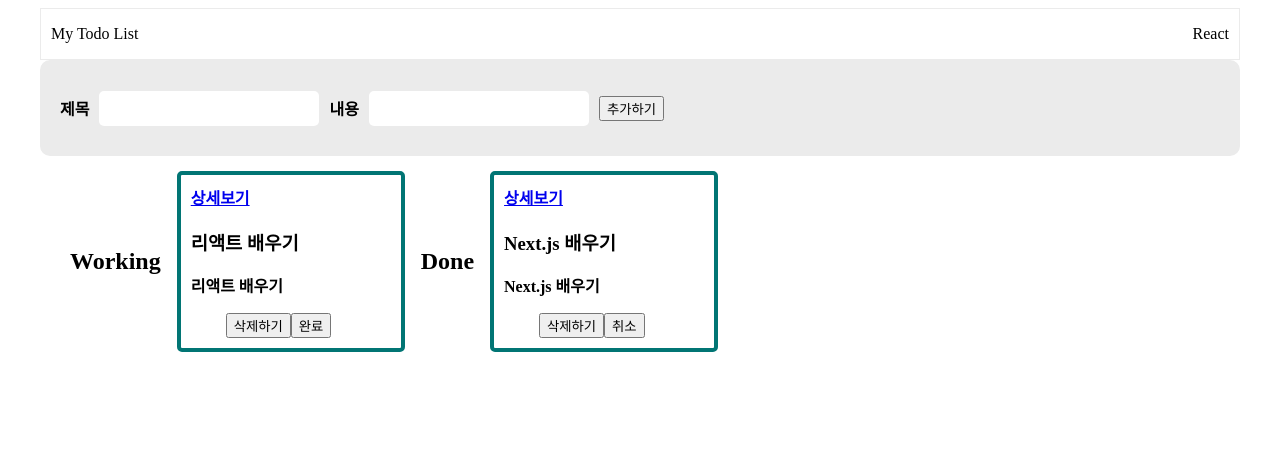
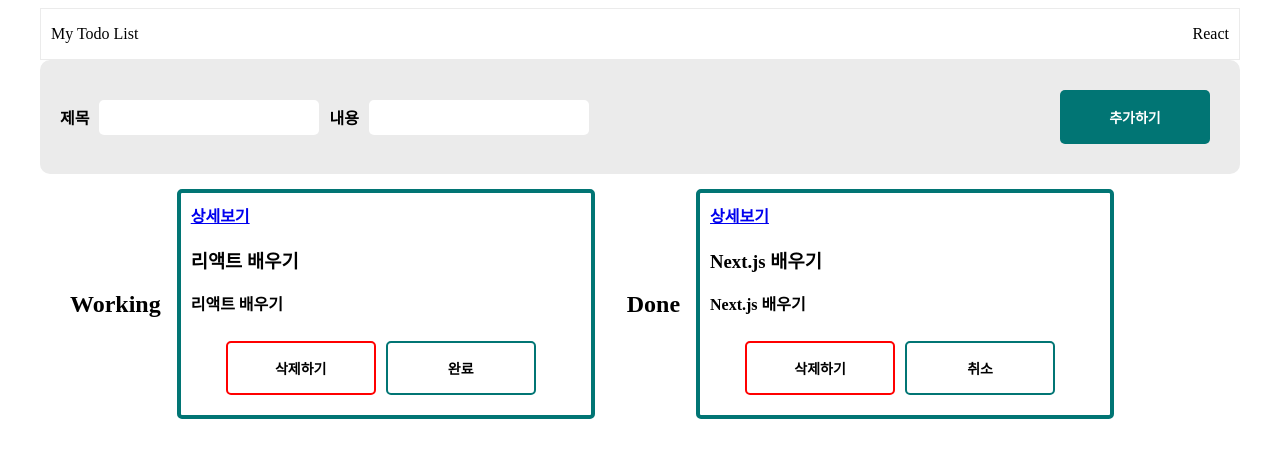
Before and after one commit to naeun-shin/HangHae99_React_LV2, a React (Create React App) app: page / in a window 1280 px wide. Shown: the top 458 px of the page. Built offline with nearby package versions, Linux system fonts and the light colour scheme.

Commit message:
4. Design : 버튼 영역 타입에 따라 컬러 적용 Remove : list.js 파일 삭제(데이터 테스트 파일)

```diff
--- a/src/components/Button.jsx
+++ b/src/components/Button.jsx
@@ -1,11 +1,12 @@
 import React from 'react';
-// import { AddButton } from '../styles/componentStyles';
+import { StyledButton } from '../styles/componentStyles';
 
-const Button = ({ onClick, text, style }) => {
+const Button = ({ onClick, text, buttontype }) => {
+  console.log(buttontype);
   return (
-    <button onClick={onClick} style={style}>
+    <StyledButton onClick={onClick} text={text} buttontype={buttontype}>
       {text}
-    </button>
+    </StyledButton>
   );
 };
 
--- a/src/components/TodoList.jsx
+++ b/src/components/TodoList.jsx
@@ -8,6 +8,7 @@ import {
   WorkingButton,
 } from '../styles/componentStyles';
 import { useDispatch } from 'react-redux';
+import Button from './Button';
 
 const TodoList = ({ todoList }) => {
   const dispatch = useDispatch();
@@ -38,18 +39,23 @@ const TodoList = ({ todoList }) => {
               <h3>{item.title}</h3>
               <p>{item.content}</p>
               <WorkingButton>
-                <button onClick={() => handleRemoveListClick(item.id)}>
-                  삭제하기
-                </button>
-                <button onClick={() => handleMoveDoneListClick(item.id)}>
-                  완료
-                </button>
+                <Button
+                  onClick={() => handleRemoveListClick(item.id)}
+                  text='삭제하기'
+                  buttontype='remove'
+                ></Button>
+                <Button
+                  onClick={() => handleMoveDoneListClick(item.id)}
+                  text='완료'
+                  buttontype='complete'
+                ></Button>
               </WorkingButton>
             </WorkingComponentSytle>
           );
         }
         return null;
       })}
+      <br />
       <h2>Done</h2>
       {todoList.map((item) => {
         if (item.isDone) {
@@ -59,12 +65,16 @@ const TodoList = ({ todoList }) => {
               <h3>{item.title}</h3>
               <p>{item.content}</p>
               <WorkingButton>
-                <button onClick={() => handleRemoveListClick(item.id)}>
-                  삭제하기
-                </button>
-                <button onClick={() => handleCancelDoneListClick(item.id)}>
-                  취소
-                </button>
+                <Button
+                  onClick={() => handleRemoveListClick(item.id)}
+                  text='삭제하기'
+                  buttontype='remove'
+                />
+                <Button
+                  onClick={() => handleCancelDoneListClick(item.id)}
+                  text='취소'
+                  buttontype='cancel'
+                />
               </WorkingButton>
             </WorkingComponentSytle>
           );
--- a/src/pages/AddTodo.jsx
+++ b/src/pages/AddTodo.jsx
@@ -28,7 +28,7 @@ const AddList = () => {
       <input value={title} onChange={(e) => setTitle(e.target.value)} />
       <p>내용</p>
       <input value={content} onChange={(e) => setContent(e.target.value)} />
-      <Button onClick={handleTodoListAdd} text='추가하기' />
+      <Button onClick={handleTodoListAdd} text='추가하기' buttontype='add' />
     </AddListStyle>
   );
 };
--- a/src/pages/TodoDetail.jsx
+++ b/src/pages/TodoDetail.jsx
@@ -1,10 +1,11 @@
 import React from 'react';
 import { useParams, useNavigate } from 'react-router-dom';
 import { useSelector } from 'react-redux';
+import Button from '../components/Button';
 import {
   DetailBox,
   Detail,
-  DetailToListButton,
+  // DetailToListButton,
   DetailHeader,
   DetailTitle,
   DetailContent,
@@ -32,9 +33,11 @@ const TodoDetail = () => {
         <Detail>
           <DetailHeader>
             <p>ID : {todoId}</p>
-            <DetailToListButton onClick={HandleGoBackclick}>
-              이전으로
-            </DetailToListButton>
+            <Button
+              onClick={HandleGoBackclick}
+              text='이전으로'
+              buttontype='goBack'
+            />
           </DetailHeader>
           <DetailTitle>{details.title}</DetailTitle>
           <DetailContent>{details.content}</DetailContent>
--- a/src/styles/componentStyles.js
+++ b/src/styles/componentStyles.js
@@ -50,22 +50,40 @@ const AddListStyle = styled.div`
 `;
 
 // 추가 버튼
-const AddButton = styled.button`
-  background-color: #017574;
+const StyledButton = styled.button`
+  cursor: pointer;
   width: 150px;
+
   padding: 15px;
   margin: 10px;
-  border-style: none;
-  border-radius: 5px;
+  margin-left: auto;
+
   font-size: 14px;
   font-weight: bold;
-  color: white;
-  margin-left: auto;
 
-  &:hover {
-    background-color: #015a57;
-  }
+  background-color: ${(props) => {
+    return props.buttontype === 'add'
+      ? props.theme.color.darkGreen
+      : 'transparent';
+  }};
+  color: ${(props) => {
+    return props.buttontype === 'add'
+      ? props.theme.color.white
+      : props.theme.color.black;
+  }};
+
+  border-width: 2px;
+  border-style: solid;
+  border-radius: 5px;
+  border-color: ${(props) => {
+    if (props.buttontype === 'cancel' || props.buttontype === 'complete')
+      return props.theme.color.darkGreen;
+    else if (props.buttontype === 'remove') return props.theme.color.red;
+    else if (props.buttontype === 'goBack') return props.theme.color.ligtGrey;
+    else return 'transparent';
+  }};
 `;
+
 const WorkingStyle = styled.div`
   font-weight: bold;
   padding: 0px 10px;
@@ -131,7 +149,6 @@ const DetailToListButton = styled.button`
   font-weight: bold;
   width: 120px;
   border-radius: 5px;
-  border: 1px solid ${(props) => props.theme.color.ligtGrey};
 `;
 
 export {
@@ -139,7 +156,7 @@ export {
   Main,
   NavBar,
   AddListStyle,
-  AddButton,
+  StyledButton,
   WorkingStyle,
   WorkingListStyle,
   WorkingComponentSytle,
```
Also changed, not shown: src/shared/list.js (deleted, +0 -18 lines).
